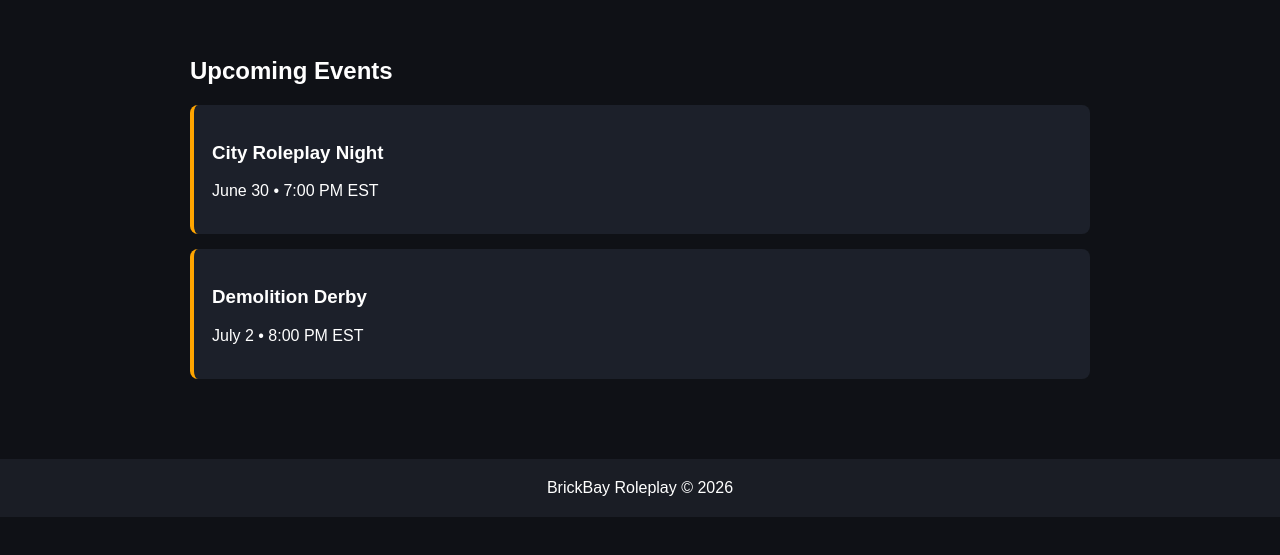
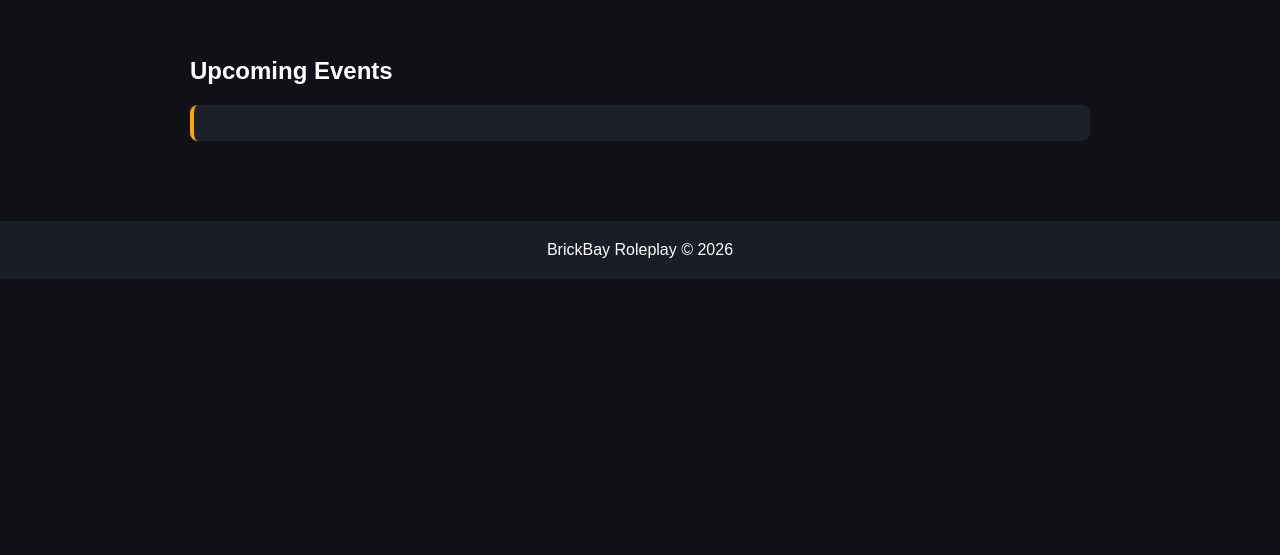
Before and after one commit to michaelsofttestman-tech/Renoia-Website, a plain HTML site: page events.html in a window 1280 px wide. Shown: the part 97-652 px from the top of the page. Drawn offline with Linux system fonts and the light colour scheme.

Commit message:
Update events.html

```diff
--- a/events.html
+++ b/events.html
@@ -26,14 +26,7 @@
 <h2>Upcoming Events</h2>
 
 <div class="card">
-  <h3>City Roleplay Night</h3>
-  <p>June 30 • 7:00 PM EST</p>
-</div>
 
-<div class="card">
-  <h3>Demolition Derby</h3>
-  <p>July 2 • 8:00 PM EST</p>
-</div>
 
 </section>
 
```
